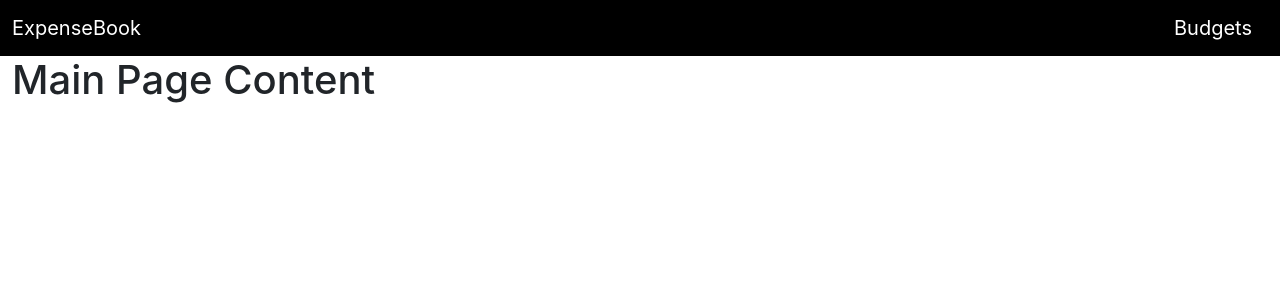
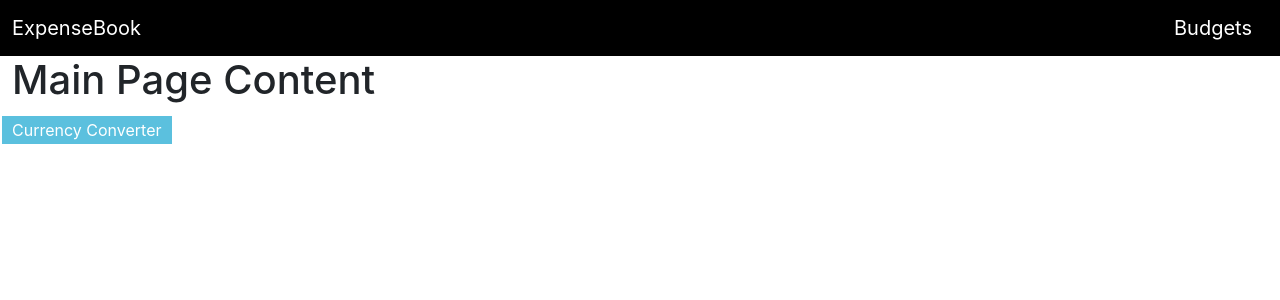
Before and after one commit to danielrotstein/expensebook, a React (Create React App) app in the folder ghi/: page / in a window 1280 px wide. Shown: the top 300 px of the page. Built offline with nearby package versions, Linux system fonts and the light colour scheme; no server answers.

Commit message:
make the currency converter work

```diff
--- a/ghi/public/index.html
+++ b/ghi/public/index.html
@@ -26,6 +26,20 @@
     -->
     <link href="https://cdn.jsdelivr.net/npm/bootstrap@5.1.3/dist/css/bootstrap.min.css" rel="stylesheet" integrity="sha384-1BmE4kWBq78iYhFldvKuhfTAU6auU8tT94WrHftjDbrCEXSU1oBoqyl2QvZ6jIW3" crossorigin="anonymous">
     <title>React App</title>
+    <style>
+      .button {
+        background-color: #5BC0DE; /* Green */
+        border: none;
+        color: white;
+        padding: 2px 10px;
+        text-align: center;
+        text-decoration: none;
+        display: inline-block;
+        font-size: 16px;
+        margin: 4px 2px;
+        cursor: pointer;
+      }
+    </style>
   </head>
   <body>
     <noscript>You need to enable JavaScript to run this app.</noscript>
@@ -41,5 +55,28 @@
       To create a production bundle, use `npm run build` or `yarn build`.
     -->
     <script src="https://cdn.jsdelivr.net/npm/bootstrap@5.1.3/dist/js/bootstrap.bundle.min.js" integrity="sha384-ka7Sk0Gln4gmtz2MlQnikT1wXgYsOg+OMhuP+IlRH9sENBO0LRn5q+8nbTov4+1p" crossorigin="anonymous"></script>
+
+    <button class="button" onclick="myFunction()">Currency Converter</button>
+
+    <div id="converter">
+      <script>
+        function myFunction() {
+          const x = document.getElementById("converter");
+          if (x.style.display === "none") {
+            x.style.display = "block";
+          } else {
+            x.style.display = "none";
+          }
+        }
+      </script>
+      <script>
+        var fm = "EUR"; var to = "USD"; var tz = "timezone";
+        var sz = "160x289"; var lg = "en"; var st = "info";
+        var lr = "0";var rd = "0";
+      </script>
+      <script
+        src="//currencyrate.today/converter">
+      </script>
+    </div>
   </body>
 </html>
--- a/ghi/src/App.js
+++ b/ghi/src/App.js
@@ -1,6 +1,6 @@
 import { BrowserRouter, Routes, Route } from 'react-router-dom';
 import AboutUs from './AboutUs';
-import CurrencyConverter from './CurrencyConverter';
+// import CurrencyConverter from './CurrencyConverter';
 import LoginForm from './LoginComponents/Login';
 import SignUpForm from './LoginComponents/SignUp';
 import MainPage from './MainPage';
@@ -20,7 +20,8 @@ function App() {
         <Route path='login' element={< LoginForm/>}/>
         <Route path='signup' element={< SignUpForm/>} />
         <Route path='accounts' />
-        <Route path='currency-converter' element={< CurrencyConverter/>}/>
+        {/* <Route path='currency-converter' element={< CurrencyConverter/>}/> */}
+        {/* <Route exact path="/converter" render={() => {window.location.href="CurrencyConverter.html"}} /> */}
         <Route path='budgets'>
           <Route index element={<BudgetDashboard />} />
           <Route path='details' element={< BudgetDetails/>} />
--- a/ghi/src/BudgetComponents/BudgetForm.js
+++ b/ghi/src/BudgetComponents/BudgetForm.js
@@ -73,6 +73,7 @@ function BudgetForm() {
                         <div className="field">
                             <button className="btn btn-primary">Save</button>
                         </div>
+
                     </form>
                 </div>
             </div>
--- a/ghi/src/CurrencyConverter.js
+++ b/ghi/src/CurrencyConverter.jsx
@@ -1,7 +1,9 @@
+
 function CurrencyConverter() {
     return (
         <div>
-            <h1>Currency Converter section</h1>
+            <h1>Currency Converter</h1>
+
         </div>
     )
 }
--- a/ghi/src/Nav.js
+++ b/ghi/src/Nav.js
@@ -7,6 +7,7 @@ function Nav() {
                 <div className="container-fluid">
                     <NavLink className="navbar-brand" to="/">ExpenseBook</NavLink>
                     <NavLink className="navbar-brand" to="/budgets">Budgets</NavLink>
+                    {/* <NavLink className="navbar-brand" to="/CurrencyConverter">CurrencyConverter</NavLink> */}
                 </div>
             </nav>
         </div>
```
Also changed, not shown: ghi/src/BudgetComponents/BudgetDashboard.js (+7 -0 lines).
